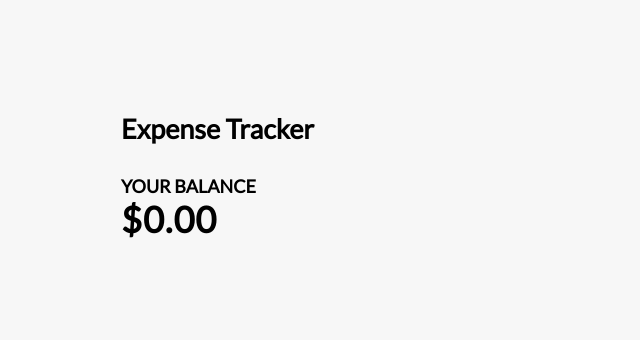
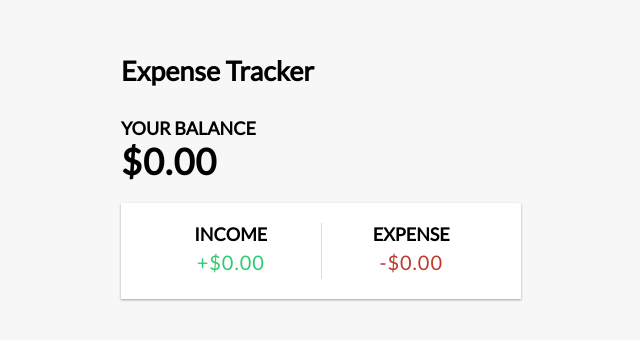
Before and after one commit to Emp923/vue-expense-tracker, a Vue app: page / in a window 1280 px wide. Shown: the part 220-560 px from the top of the page, without its empty margins (319-959 px from the left). Built offline with nearby package versions, Linux system fonts and the light colour scheme.

Commit message:
adds IncomeExpenses

```diff
--- a/src/App.vue
+++ b/src/App.vue
@@ -2,17 +2,20 @@
   <Header />
   <div class="container">
     <Balance />
+    <IncomeExpenses />
   </div>
 </template>
 
 <script>
   import Header from './components/Header.vue';
   import Balance from './components/Balance.vue';
+  import IncomeExpenses from './components/IncomeExpenses.vue';
 
   export default {
     components: {
       Header,
       Balance,
+      IncomeExpenses,
     },
   };
 </script>
--- /dev/null
+++ b/src/components/IncomeExpenses.vue
@@ -0,0 +1,12 @@
+<template>
+  <div class="inc-exp-container">
+    <div>
+      <h4>Income</h4>
+      <p id="money-plus" class="money plus">+$0.00</p>
+    </div>
+    <div>
+      <h4>Expense</h4>
+      <p id="money-minus" class="money minus">-$0.00</p>
+    </div>
+  </div>
+</template>
```
